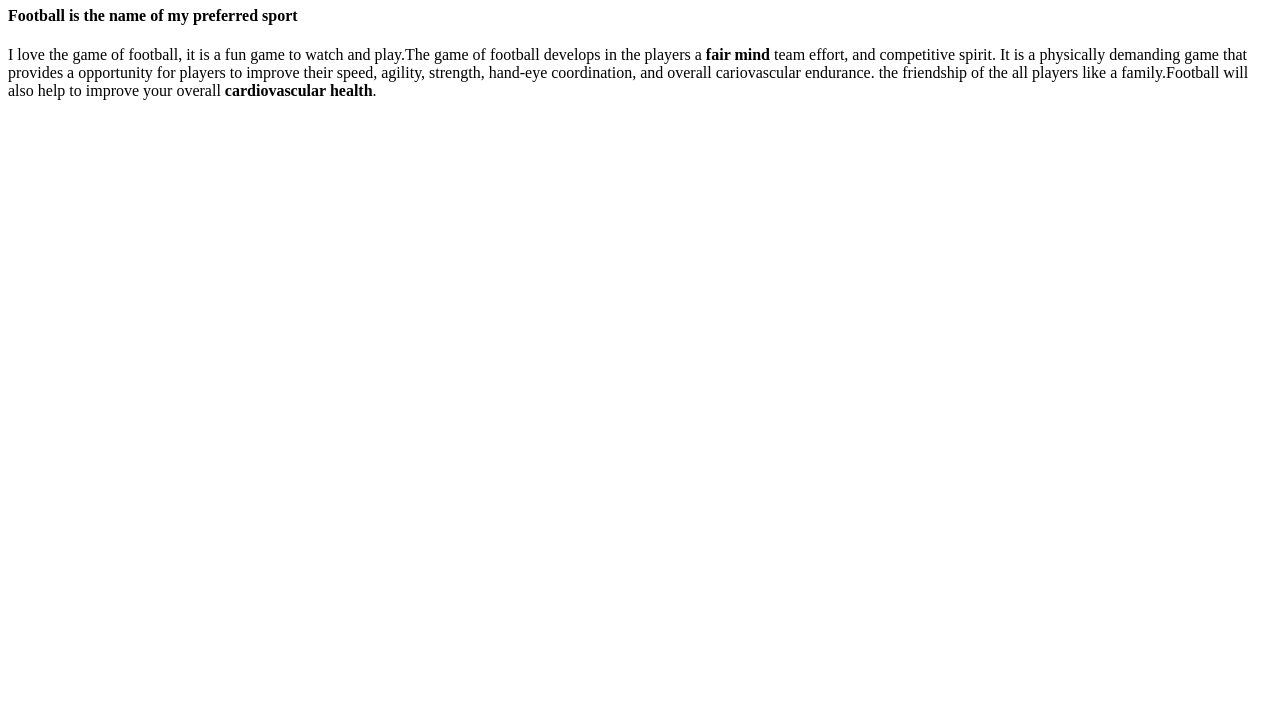
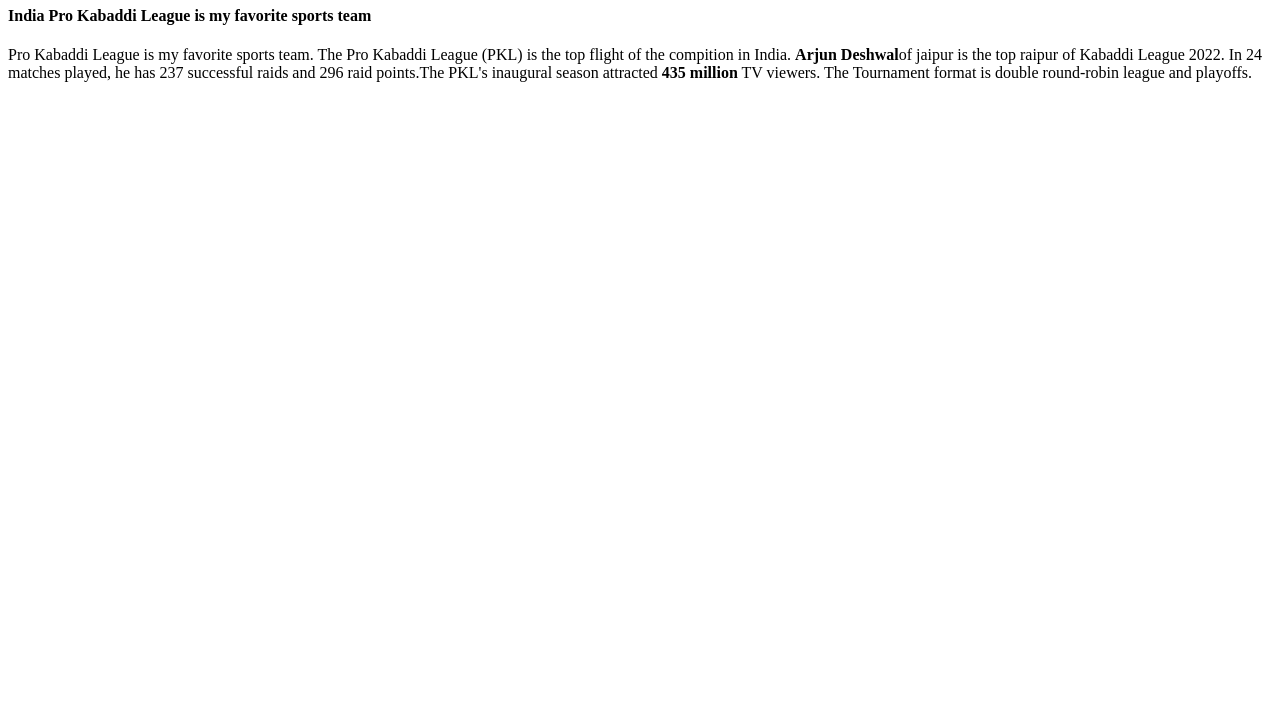
Before and after one commit to 44-563-Web-Apps-S23/44563-webapps-assignment-3-S560285, a plain HTML site: page index.html in a window 1280 px wide. Shown: the part 73-800 px from the top of the page. Drawn offline with Linux system fonts and the light colour scheme.

Commit message:
updated details

```diff
--- a/index.html
+++ b/index.html
@@ -6,11 +6,10 @@
             <P>
                 <h1>Venkata Mallikharjuna Rao Pola</h1>
             </P>
-            <h4>Football is the name of my preferred sport</h4>
+            <h4>India Pro Kabaddi League is my favorite sports team</h4>
             <p>
-                I love the game of football, it is a fun game to watch and play.The game of football develops in the players a <b>fair mind</b> team effort, and competitive spirit. It is a physically demanding game that provides a opportunity for players to improve their speed, agility, strength, hand-eye coordination, and overall cariovascular endurance. the friendship of the all players like a family.Football will also help to improve your overall <b>cardiovascular health</b>.
+                Pro Kabaddi League is my favorite sports team. The Pro Kabaddi League (PKL) is the top flight of the compition in India. <b>Arjun Deshwal</b>of jaipur is the top raipur of Kabaddi League 2022. In 24 matches played, he has 237 successful raids and 296 raid points.The PKL's inaugural season attracted <b>435 million</b> TV viewers. The Tournament format is double round-robin league and playoffs.
             </p>
-
         </body>
     </head>
 </html>
```
